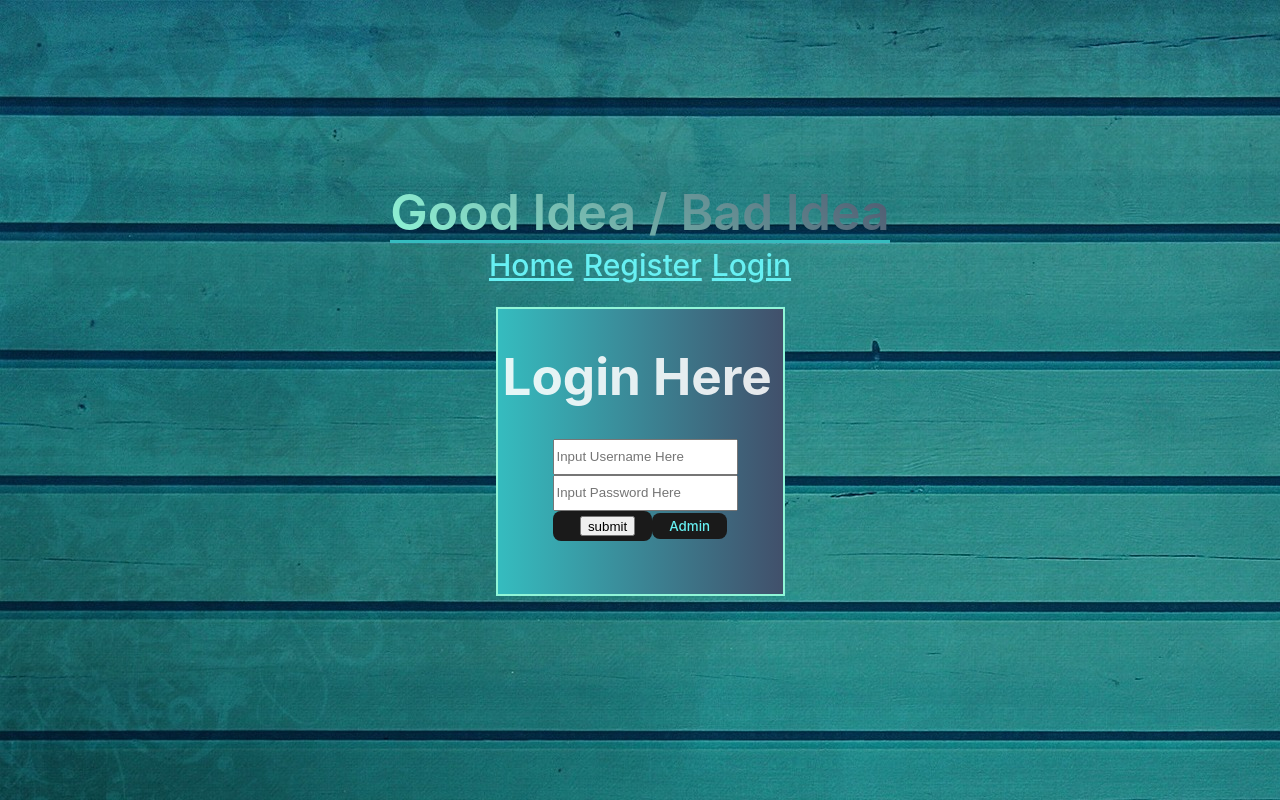
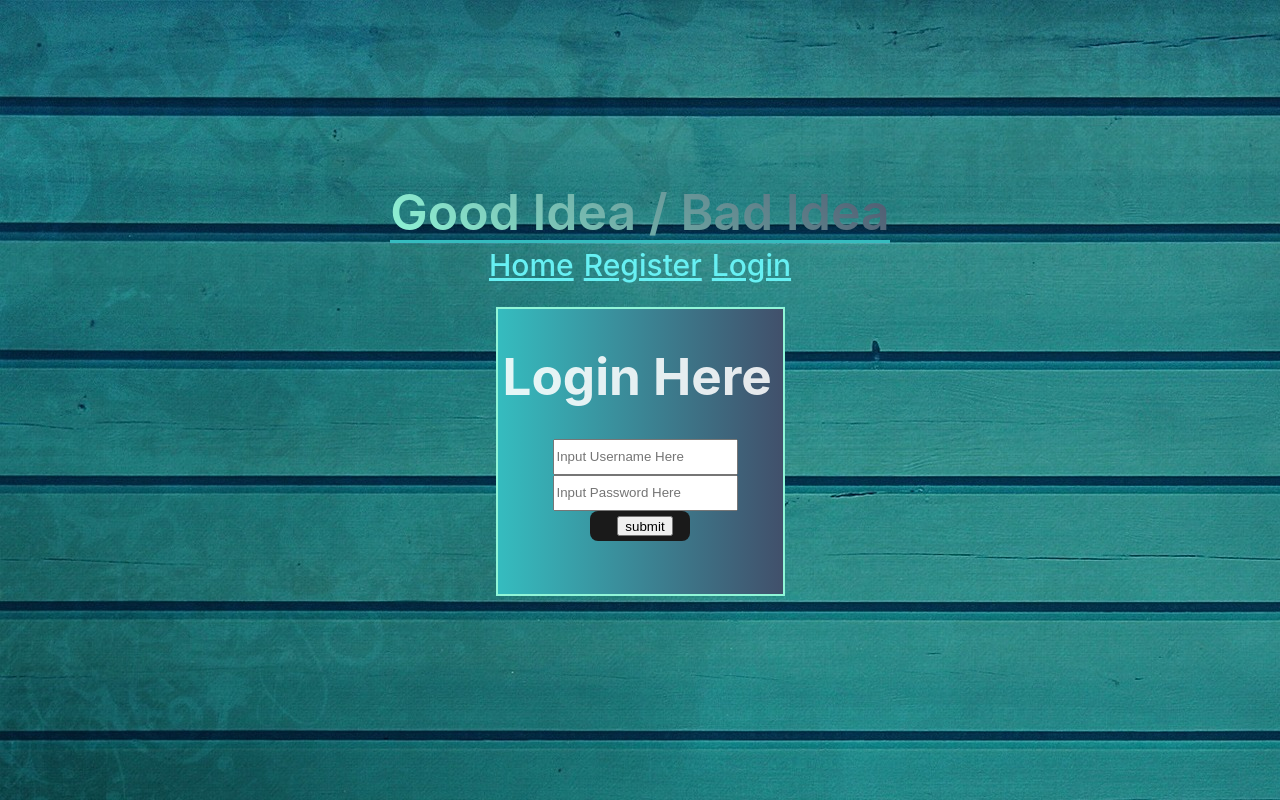
Before and after one commit to Bad-Idea-6/Front-End, a React (Vite) app in the folder bad-idea-6/: page /loginPage in a window 1280 px wide. Built offline with nearby package versions, Linux system fonts and the light colour scheme.

Commit message:
whoops forgot something

```diff
--- a/bad-idea-6/src/components/Login.jsx
+++ b/bad-idea-6/src/components/Login.jsx
@@ -83,14 +83,7 @@ export default function userLogin(props) {
                                 </button>
 
 
-                                <button onClick={(e) => {
-                                    e.preventDefault()
-                                    setUsernameInput("admin")
-                                    setPasswordInput("password")
-                                }
-                                }
-                                >Admin
-                                </button>
+
                             </div>
                         </form>
                     </div>
```
